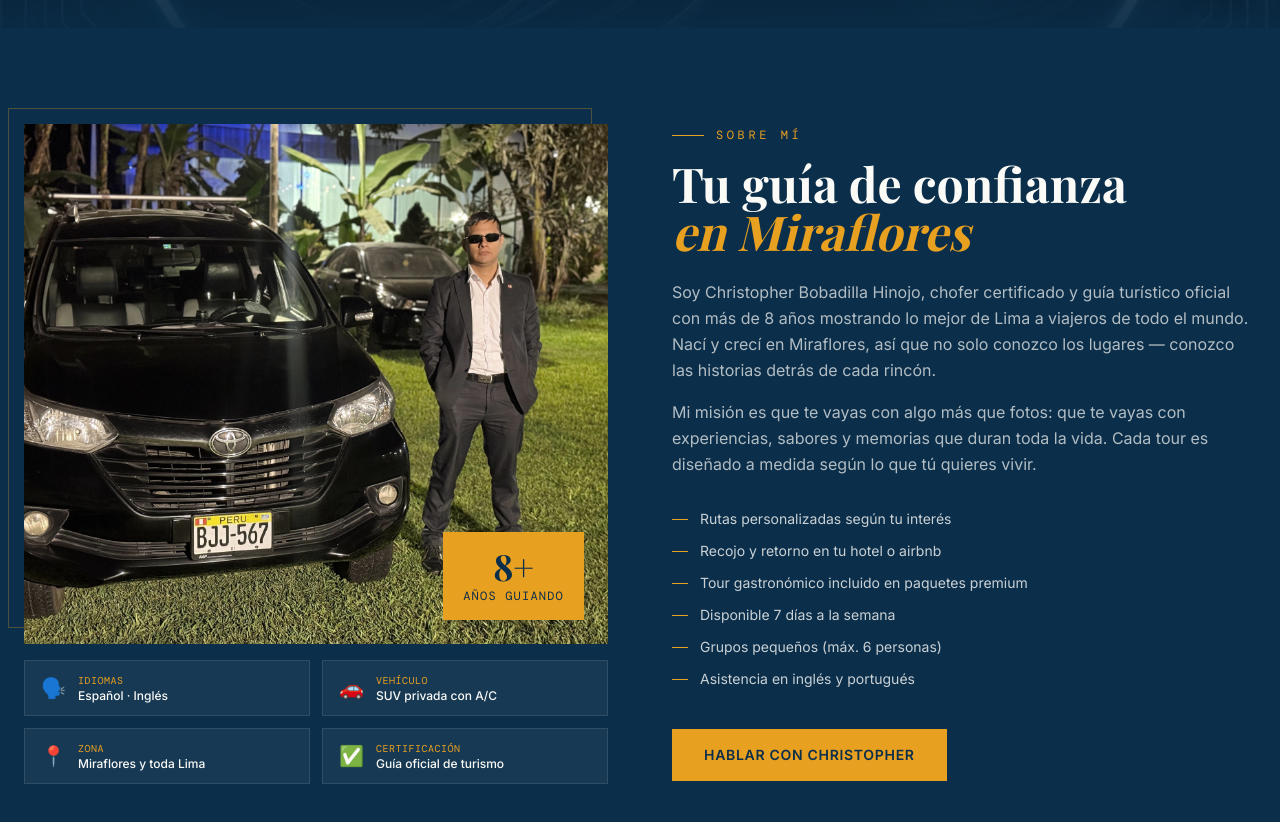
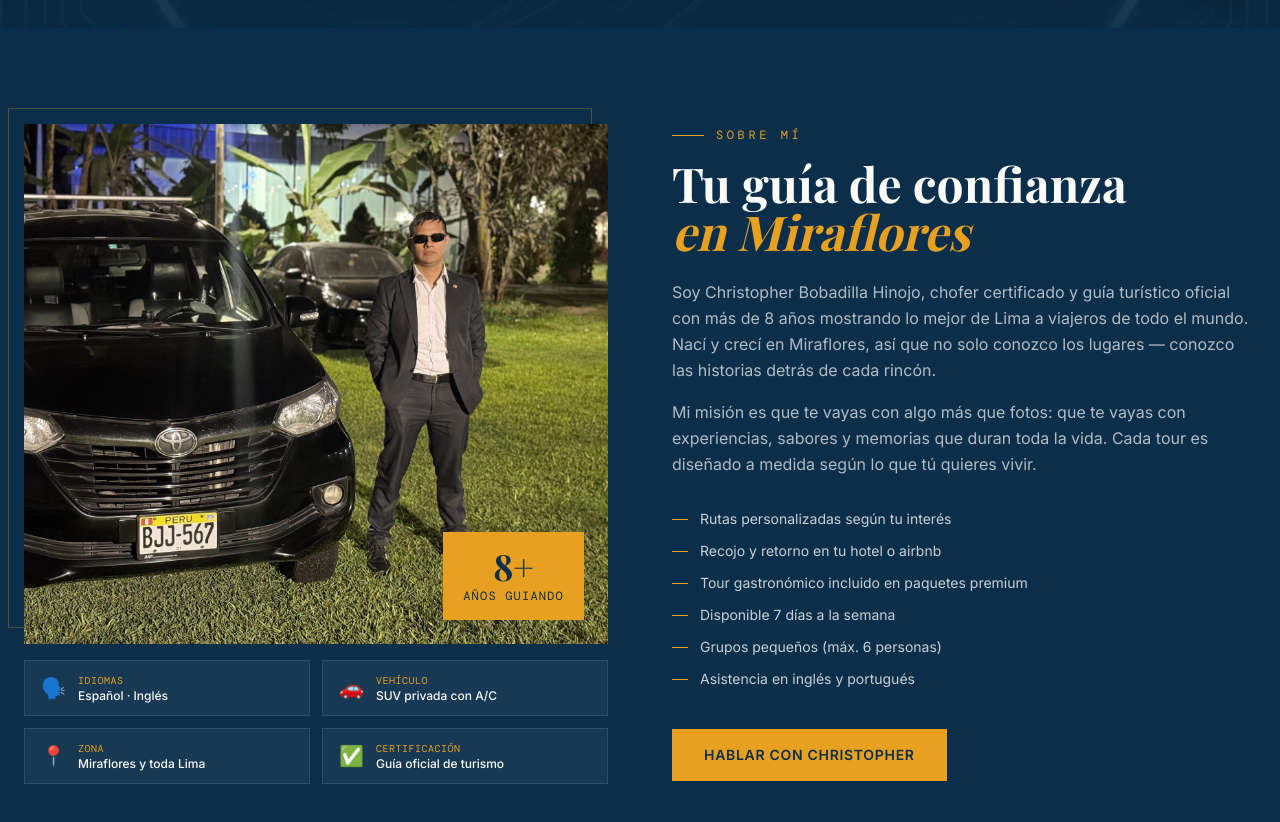
Before and after one commit to IsraelLinan/LadingPage_ChoferTactico, a React (Vite) app: page / in a window 1280 px wide. Shown: the part 772-1594 px from the top of the page. Built offline with nearby package versions, Linux system fonts and the light colour scheme; a web font is replaced by a local one.

Commit message:
Ajuste Foto sobre mi - cuadrar imagen

```diff
--- a/src/components/About.jsx
+++ b/src/components/About.jsx
@@ -26,7 +26,7 @@ export default function About() {
                   src="/assets/images/christopher.jpg"
                   alt="Tour guide"
                   className="w-full object-cover grayscale-[20%] hover:grayscale-0 transition-all duration-700"
-                  style={{ height: "520px", objectPosition: "top" }}
+                  style={{ height: "520px", objectPosition: "right top" }}
                 />
                 <div className="absolute bottom-6 right-6 bg-gold text-ocean px-5 py-4 text-center">
                   <p className="font-display text-4xl font-bold leading-none">8+</p>
```
